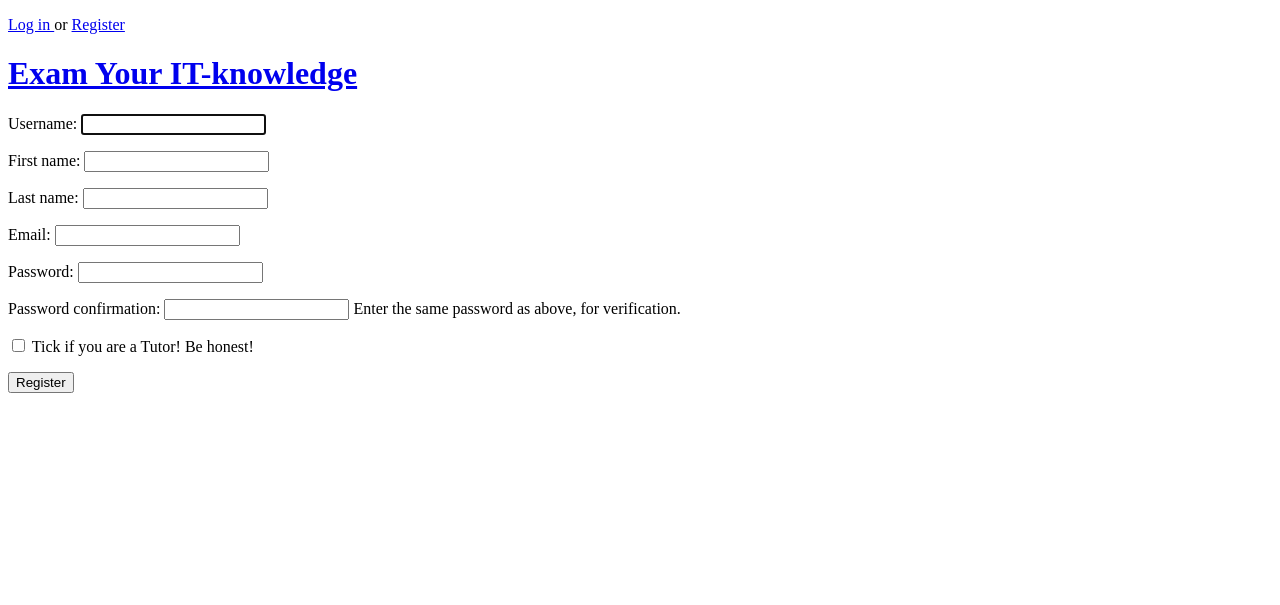
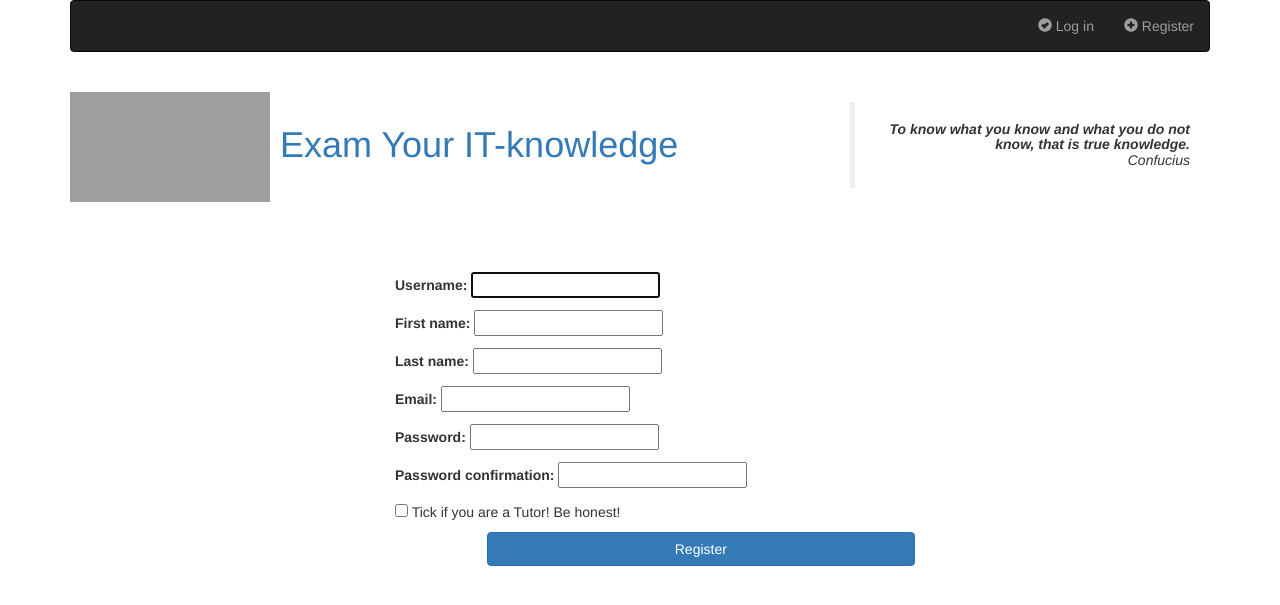
Before and after one commit to MadamGaBi/webquiz, a Django app: template register/templates/register/register.html in a window 1280 px wide. Shown: the top 605 px of the page. Run offline with Django 3.2, Linux system fonts and the light colour scheme; the template is opened without the code that fills it: values that come from a table or form of the project are taken from there, others are empty; parts of the project's set-up code (start-up, migrations or seed data) failed here and were passed over; some libraries are stand-ins or nearby versions; grey boxes are pictures that could not be loaded.

Commit message:
With Some CSS

```diff
--- a/exam/urls.py
+++ b/exam/urls.py
@@ -6,5 +6,5 @@ urlpatterns = [
     url(r'^$', views.show_list_of_topics),
     # ex: /exam/topics/5/
     url(r'^(?P<topic_id>[0-9]+)/$', views.show_questions_of_topic),
-
+    url(r'^(?P<topic_id>[0-9]+)/result/$', views.result),
 ]
--- a/register/forms.py
+++ b/register/forms.py
@@ -17,8 +17,8 @@ class UserCreateForm(UserCreationForm):
                                 widget=forms.PasswordInput)
     password2 = forms.CharField(max_length=50,
                                 label=("Password confirmation"),
-                                widget=forms.PasswordInput,
-                                help_text=_("Enter the same password as above, for verification."))
+                                widget=forms.PasswordInput)
+                                # help_text=_("Enter the same password as above, for verification."))
     is_staff = forms.BooleanField(required=False,
                                   label=(""),
                                   help_text=_("Tick if you are a Tutor! Be honest!"))
--- a/register/templates/register/register.html
+++ b/register/templates/register/register.html
@@ -2,16 +2,26 @@
 
 {% block login%}
 
-	<form action="/user/register/" method="post">
-	{% csrf_token %}
+    <div class="container">
+        <div class="center-block" style="width:520px; padding-top:60px">
+	        <form action="/user/register/" method="post" class="form-horizontal" role="form">
+	            {% csrf_token %}
 
-        {{ form.as_p }}
+                {{ form.as_p }}
 
-		{% if register_error_msg %}
-			<p><h2><label class="error">{{ register_error_msg }}</label></h2></p>
-        {% endif %}
+		        {% if register_error_msg %}
 
-		<p><input class="button" type="submit" value="Register"></p>
-	</form>
+			       <h2><label class="error">{{ register_error_msg }}</label></h2>
+
+                {% endif %}
+
+	            <div class="form-group">
+                    <div class="col-sm-offset-2 col-sm-10">
+		                <input type="submit" class="btn btn-primary btn-block" value="Register">
+                    </div>
+                </div>
+			</form>
+		</div>
+	</div>
 
 {%endblock%}
--- a/requirements.txt
+++ b/requirements.txt
@@ -13,3 +13,5 @@ setuptools 18.0.1
 pillow 2.9.0
 
 HTML 5
+
+bootstrap 3.3.5
--- a/templates/main_site.html
+++ b/templates/main_site.html
@@ -1,30 +1,55 @@
 <!DOCTYPE html>
 <html>
     <head lang="en">
+        <meta charset="UTF-8">
+            <title>Exam site</title>
 
-    <meta charset="UTF-8">
+            {% load staticfiles %}
 
-    <title>Exam site</title>
+            <link rel="stylesheet" type="text/css" href="{% static 'css/bootstrap.min.css' %}" >
+
     </head>
     <body>
+        <div class="container">
+            <nav class="navbar navbar-inverse">
+                <div class="container-fluid">
+                    <ul class="nav navbar-nav navbar-right">
+                        {% if username %}
+                            <li><a href=""> Hello, {{ username }}! </a> </li>
+                            <li><a href="/user/logout/"><span class="glyphicon glyphicon-remove-sign"></span> Logout</a></li>
+	                    {% else %}
+                            <li><a href="/user/login/"><span class="glyphicon glyphicon-ok-sign"></span> Log in</a></li>
+                            <li><a href="/user/register/"><span class="glyphicon glyphicon-plus-sign"></span> Register</a></li>
+                	    {% endif %}
+                    </ul>
+                </div>
+            </nav>
+        </div>
+        <div class="container" ">
+            <div class="row">
+                <div class="col-sm-8">
+                    <h1><a href="/exam/"><img src="/static/images/index.jpg"  width="200" height="110"> Exam Your IT-knowledge </a></h1>
+                </div>
 
-    {% if username %}
-	    <p><b> Hello, {{ username }}! </b><a href="/user/logout/"> Logout</a></p>
-	{% else %}
-	    <p><a href="/user/login/"> Log in </a>  or  <a href="/user/register/"> Register </a></p>
-	{% endif %}
+                <div class="col-sm-4" style="padding-top:30px">
+                    <blockquote>
+                        <h5><i><b><p class="text-right">To know what you know and what you do not know, that is true knowledge.</p></b>
+                        <p class="text-right">Confucius</p></i></h5>
+                    </blockquote>
+                </div>
 
-<h1><a href="/exam/">Exam Your IT-knowledge</a></h1>
-
+            </div>
             <!-- find next block "exam" in
             exam/templates/exam/show_list_of_topics.html
             &
             exam/templates/exam/show_questions_of_topic.html -->
             {% block exam%}{%endblock%}
 
+{#            {% block result%}{%endblock%}#}
+
             <!-- find next block "login" in
             register/templates/register/login.html -->
             {% block login%}{%endblock%}
-
+        </div>
     </body>
 </html>
```
Also changed, not shown: exam/templates/exam/result.html (deleted, +0 -14 lines), exam/templates/exam/show_list_of_topics.html (+10 -7 lines), exam/templates/exam/show_questions_of_topic.html (+16 -6 lines), exam/views.py (+24 -16 lines), register/templates/register/login.html (+27 -11 lines), webquiz/settings.py (+6 -4 lines), db.sqlite3. Lines whose indentation alone changed are shown as unchanged.
